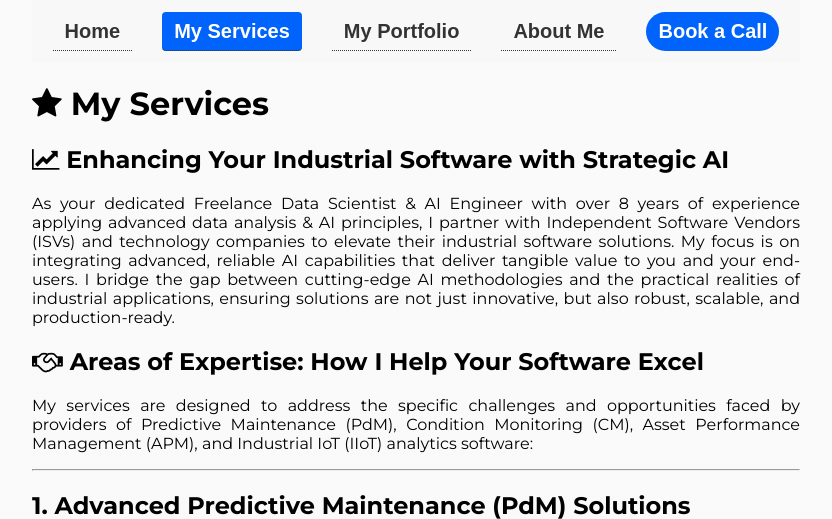
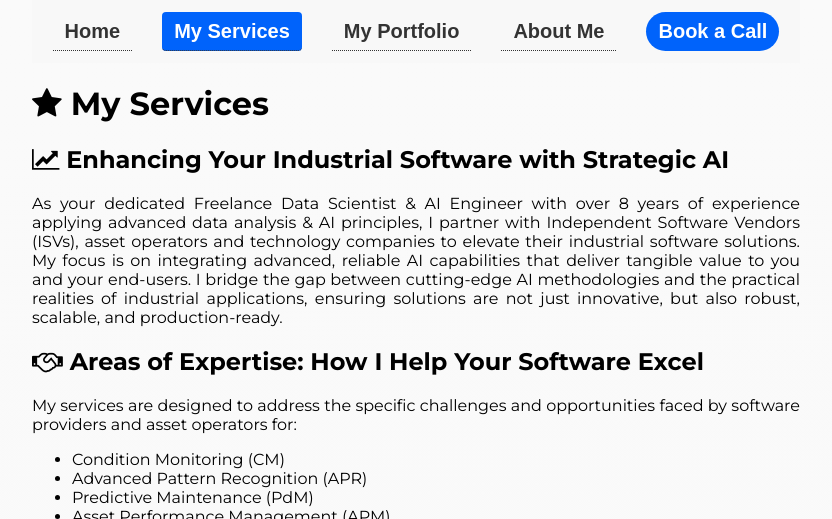
Before and after one commit to alexkolo/strategic-ai, a Jekyll site: the page built from services.md, in a window 1280 px wide and 1400 px high, cut to the strip 0-519 px from the top of the window. Shown: the whole strip, without its empty margins (224-1056 px from the left). Built offline with Jekyll 4.4.1, drawn with Linux system fonts in a browser that asks for light colours; some web fonts are replaced; some of the changed text lies outside the part shown.

Commit message:
refine service descriptions and section headers in services.md for clarity and consistency

```diff
--- a/services.md
+++ b/services.md
@@ -9,15 +9,19 @@
 
 ## <i class="fa fa-line-chart"></i> Enhancing Your Industrial Software with Strategic AI
 
-As your dedicated {{ site.my_role }} with over {{ site.n_exp_years }} years of experience applying advanced data analysis & AI principles, I partner with Independent Software Vendors (ISVs) and technology companies to elevate their industrial software solutions. My focus is on integrating advanced, reliable AI capabilities that deliver tangible value to you and your end-users. I bridge the gap between cutting-edge AI methodologies and the practical realities of industrial applications, ensuring solutions are not just innovative, but also robust, scalable, and production-ready.
+As your dedicated {{ site.my_role }} with over {{ site.n_exp_years }} years of experience applying advanced data analysis & AI principles, I partner with Independent Software Vendors (ISVs), asset operators and technology companies to elevate their industrial software solutions. My focus is on integrating advanced, reliable AI capabilities that deliver tangible value to you and your end-users. I bridge the gap between cutting-edge AI methodologies and the practical realities of industrial applications, ensuring solutions are not just innovative, but also robust, scalable, and production-ready.
 
 ## <i class="fa fa-handshake-o"></i> Areas of Expertise: How I Help Your Software Excel
 
-My services are designed to address the specific challenges and opportunities faced by providers of Predictive Maintenance (PdM), Condition Monitoring (CM), Asset Performance Management (APM), and Industrial IoT (IIoT) analytics software:
+My services are designed to address the specific challenges and opportunities faced by software providers and asset operators for:
 
----
+- Condition Monitoring (CM)
+- Advanced Pattern Recognition (APR)
+- Predictive Maintenance (PdM)
+- Asset Performance Management (APM)
+- Industrial IoT (IIoT) analytics
 
-## 1. Advanced Predictive Maintenance (PdM) Solutions
+### Advanced Predictive Maintenance (PdM) Solutions
 
 <div style="text-align: center;">
 <img src="{{ site.image_url }}/ChatGPT Image May 15, 2025, 04_01_54 PM - Advanced Predictive Maintenance (PdM) Solutions.svg" alt="Advanced Predictive Maintenance (PdM) Solutions" height="200"/>
```
Also changed, not shown: other parts of services.md (+4 -10 lines).
